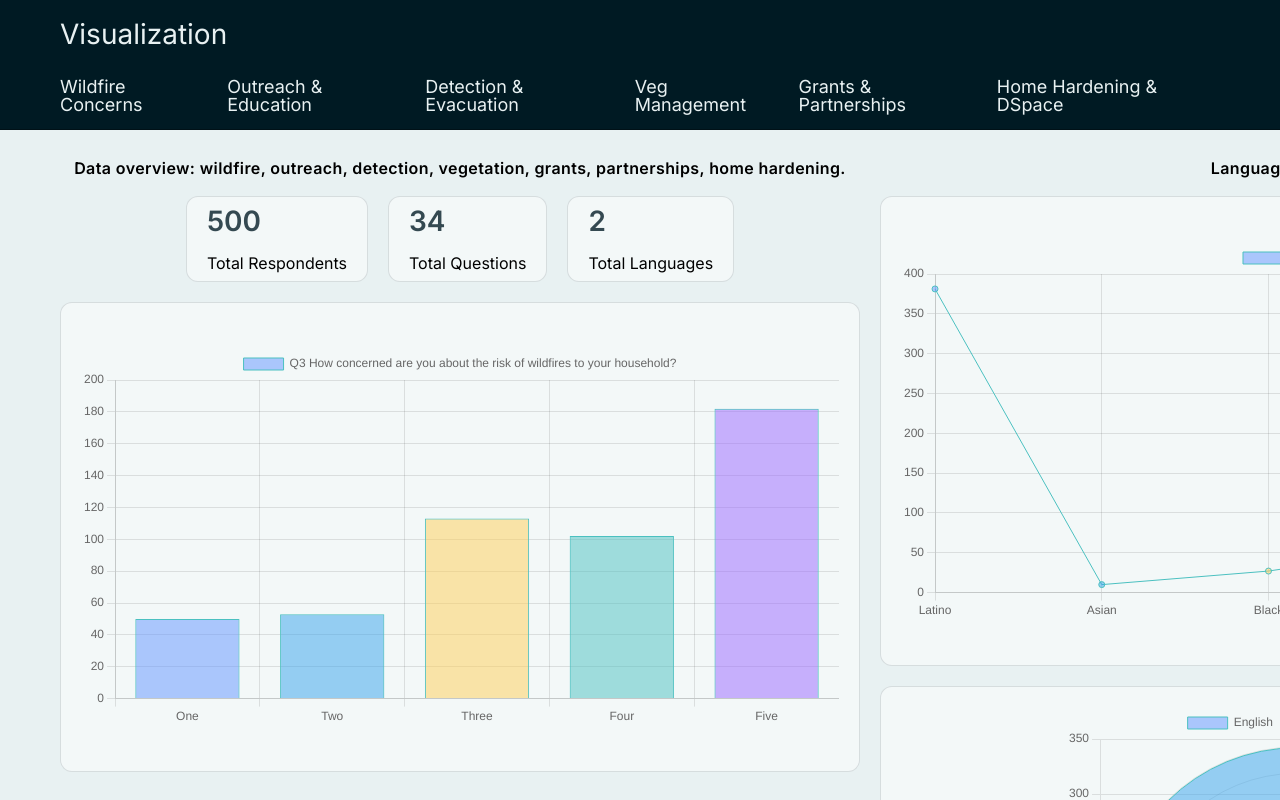
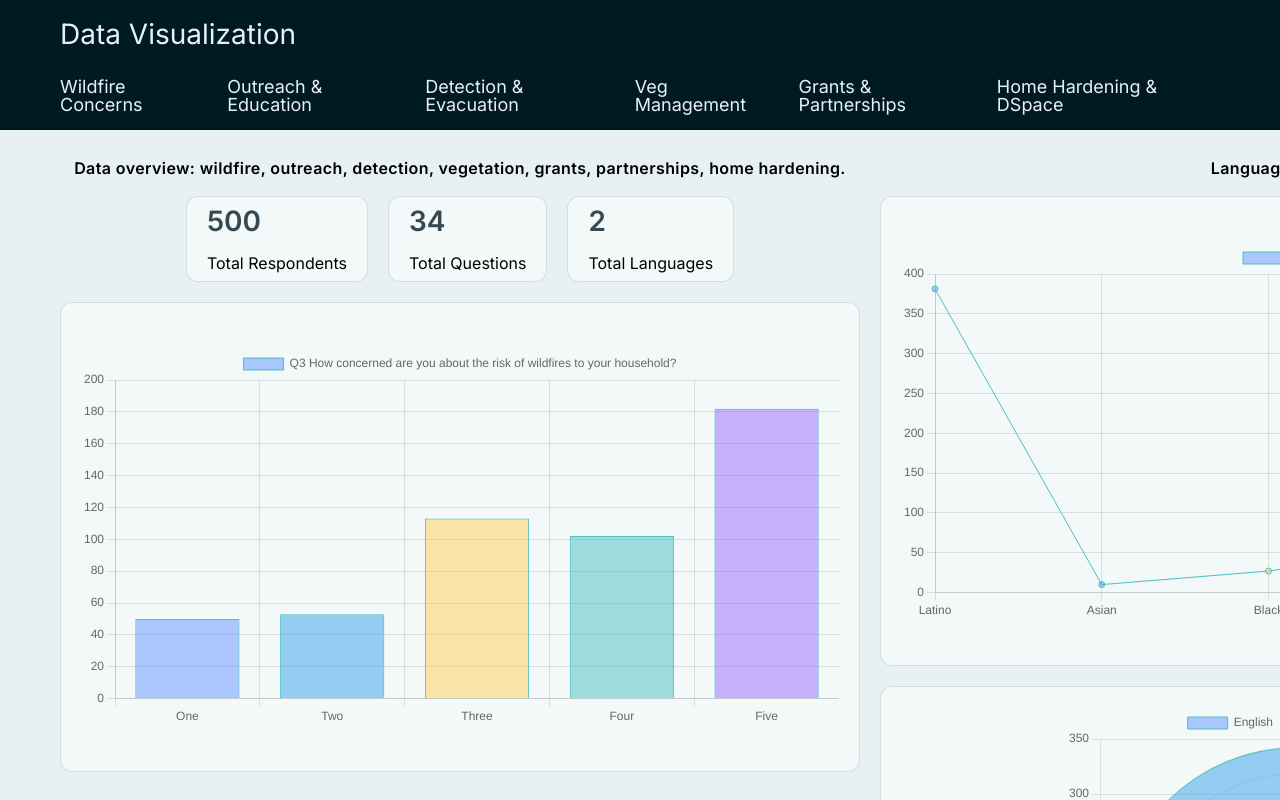
Before and after one commit to RichardRamos1120/data-visual-v2, a Next.js app: page / in a window 1280 px wide. Shown: the top 800 px of the page. Built offline with nearby package versions, Linux system fonts and the light colour scheme.

Commit message:
update data csv to locale

```diff
--- a/app/components/FetchCsv.jsx
+++ b/app/components/FetchCsv.jsx
@@ -3,7 +3,7 @@ import * as d3 from "d3";
 
 export default async function fetchCsv() {
   // fetch csv data
-  const data = await d3.csv('http://data-visualization123.netlify.app/data.csv')
+  const data = await d3.csv('/data.csv')
 
   return data
 }
--- a/app/components/Topnav.jsx
+++ b/app/components/Topnav.jsx
@@ -7,7 +7,7 @@ export default function Topnav() {
   return (
     <>
       <nav className="topnav">
-        <Link href="/" className="topnav__heading">Visualization</Link>
+        <Link href="/" className="topnav__heading">Data Visualization</Link>
         <div className="topnav__container">
 
 
```
